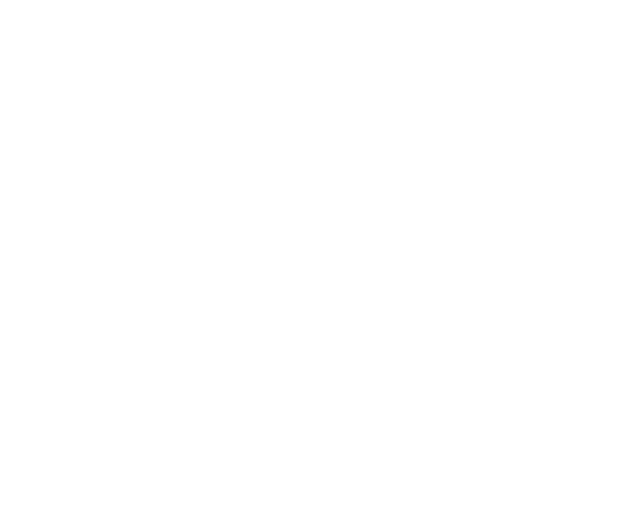
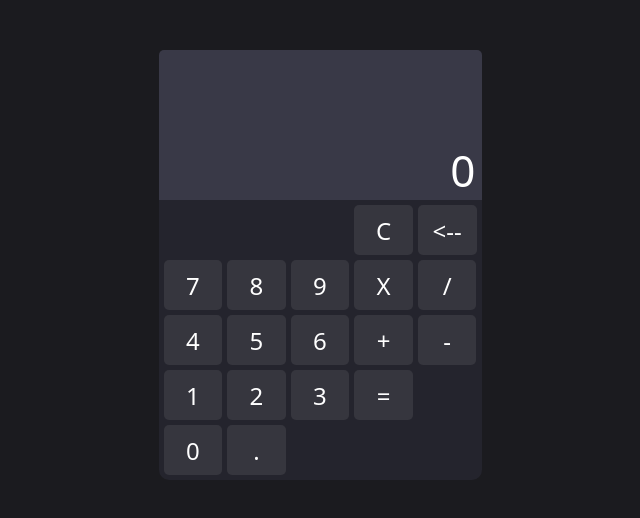
Before and after one commit to Shaseram/odin-calculator, a plain HTML site: page index.html in a window 1280 px wide. Shown: the whole page, without its empty margins (320-960 px from the left). Drawn offline with Linux system fonts and the light colour scheme.

Commit message:
avance visual y del script

```diff
--- a/index.html
+++ b/index.html
@@ -6,6 +6,43 @@
     <link rel="stylesheet" href="style.css">
 </head>
 <body>
+    <div id="calc-container">
+        <div id="calc-window">
+            <span id="result">0</span>
+
+        </div>
+
+        <div id="top-row">
+            <button id="clear" class="botones">C</button>
+            <button id="delete" class="botones"><--</button>
+        </div>
+
+        <div id="number-pad">
+            <button id="7" class="botones">7</button>
+            <button id="8" class="botones">8</button>
+            <button id="9" class="botones">9</button>
+            <button id="multi" class="botones">X</button>
+            <button id="div" class="botones">/</button>
+
+            <button id="4" class="botones">4</button>
+            <button id="5" class="botones">5</button>
+            <button id="6" class="botones">6</button>
+            <button id="suma" class="botones">+</button>
+            <button id="resta" class="botones">-</button>
+
+            <button id="1" class="botones">1</button>
+            <button id="2" class="botones">2</button>
+            <button id="3" class="botones">3</button>
+            <button id="igual" class="botones">=</button>
+        </div>
+
+        <div id="last-row">
+            <button id="0" class="botones btn-largo-3">0</button>
+            <button id="punto" class="botones">.</button>
+
+        </div>
+
+    </div>
 
 
 
--- a/script.js
+++ b/script.js
@@ -24,3 +24,29 @@ const multiplicacion = (numero1, numero2) => {
 const division = (numero1, numero2) => {
     return numero1 / numero2;
 }
+
+const operator = (operador, numero1, numero2) => {
+    let valor = 0
+    switch(operador) {
+        case "+":
+            valor = suma(numero1, numero2)
+
+            break;
+        case "-":
+            valor = resta(numero1, numero2)
+
+            break;
+        case "X":
+            valor = multiplicacion(numero1, numero2)
+
+            break;
+        case "/":
+            valor = division(numero1, numero2)
+
+            break;
+    }
+
+    return valor;
+}
+
+const display = document.getElementById("result");
--- a/style.css
+++ b/style.css
@@ -0,0 +1,79 @@
+* {
+    font-family: system-ui, -apple-system, BlinkMacSystemFont, 'Segoe UI', Roboto, Oxygen, Ubuntu, Cantarell, 'Open Sans', 'Helvetica Neue', sans-serif;
+    box-sizing: border-box;
+}
+
+body {
+    background-color: #1B1B1F;
+}
+
+#calc-container {
+        background-color: #24242d;
+
+    display: flex;
+    flex-direction: column;
+    align-items: center;
+    margin: 50px auto;
+    max-width: 323px;
+    height: 430px;
+    border-radius: 10px;
+}
+
+#calc-window {
+    background-color: #393947;
+    display: flex;
+    border-radius: 5px 5px 0 0;
+    margin-bottom: 5px;
+    width: 100%;
+    height: 150px;
+    justify-content: flex-end;
+    align-items: end;
+
+}
+
+#result {
+    color: white;
+    font-size: 44px;
+    padding-right: 6px;
+}
+
+.botones {
+    display: flex;
+    background-color: #36363e;
+    border: none;
+    height: 50px;
+    width: 58.6px;
+    color: white;
+    border-radius: 5px;
+    font-size: 24px;
+    justify-content: center;
+    align-items: center;
+}
+
+#top-row{
+    display: flex;
+    flex-direction: row;
+    justify-content: flex-end;
+    gap: 5px;
+    padding-left: 5px;
+    padding-right: 5px;
+    padding-bottom: 5px;
+    width: 100%;
+}
+
+#number-pad {
+    display: flex;
+    flex-wrap: wrap;
+    gap: 5px;
+    margin-left: 5px;
+    margin-right: 5px;
+}
+
+#last-row {
+    display: flex;
+    justify-content: flex-start;
+    width: 100%;
+    gap: 5px;
+    padding-top: 5px;
+    padding-left: 5px;
+}
```
Also changed, not shown: 1 other file.
